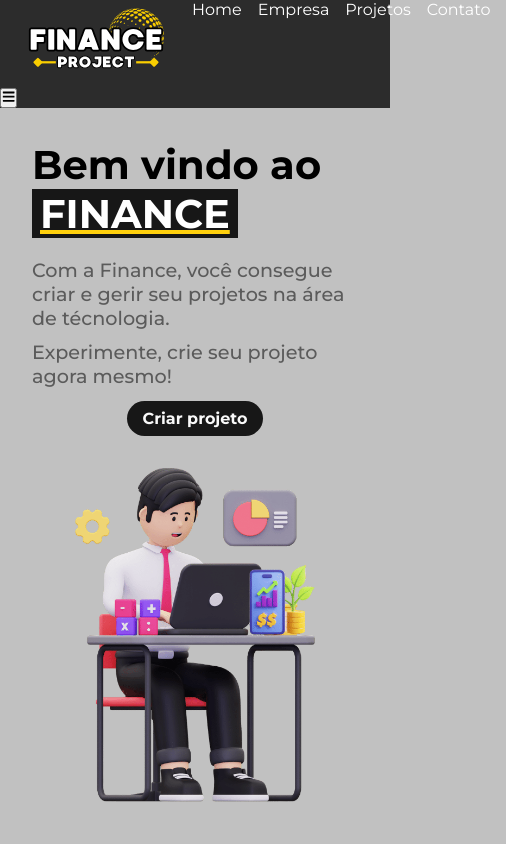
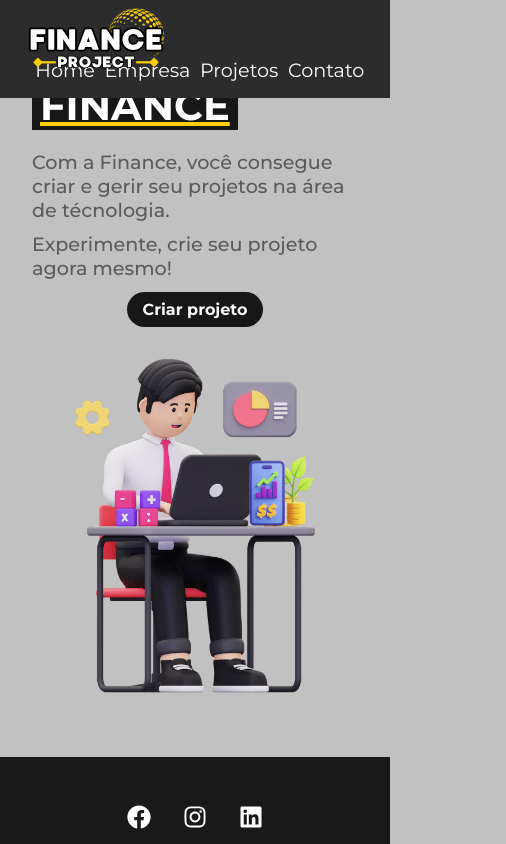
Before and after one commit to GSBarros17/pagina-react, a React (Create React App) app: page / in a window 390 px wide. Shown: the top 844 px of the page, 506 px wide, since content can reach past the window. Built offline with nearby package versions, Linux system fonts and the light colour scheme; the HTML template or start-up script is replaced by a standard one.

Commit message:
ajust css da navbar para ser responsivo

```diff
--- a/src/App.jsx
+++ b/src/App.jsx
@@ -7,7 +7,7 @@ import Projects from "./components/pages/Projects/Projects"
 import NewProjects from "./components/pages/NewProjects/NewProjects"
 
 import Container from "./components/layout/Container"
-import Navbar from "./components/layout/Navbar"
+import Navbar from "./components/layout/Nav"
 import Footer from "./components/layout/Footer"
 
 function App() {
--- a/src/components/layout/Navbar.jsx
+++ b/src/components/layout/Nav.jsx
@@ -1,10 +1,10 @@
 import { Link } from "react-router-dom"
 import { FaBars } from "react-icons/fa";
 import { useState, useEffect, useRef } from "react"
-import styles from "./Navbar.module.css"
+import styles from "./Nav.module.css"
 import logo from "../img/logo.svg"
 
-export default function Navbar(){
+export default function Nav(){
 
     const [hideNavbar, setHideNavbar] = useState("false")
 
@@ -33,8 +33,8 @@ export default function Navbar(){
     const navbarContainerRef = useRef(null)
 
     return (
-        <div className={styles.navbar}>
-            <section>
+        <div className={styles.navContainer}>
+            <section className={styles.headerMenu}>
                 <Link to="/" onClick={handleLinkClick}>
                     <img className={styles.logoNavbar} src={logo} alt="logo Finance Project" />
                 </Link>
@@ -42,18 +42,18 @@ export default function Navbar(){
                     <FaBars/>
                 </button>
             </section>
-            <nav>
+            <nav className={`${styles.navbar} ${!hideNavbar ? styles.navItensToggle : ''}`}>
                 <ul className={styles.list}>
-                    <li className={styles.item} onClick={handleLinkClick}>
+                    <li onClick={handleLinkClick}>
                         <Link to="/">Home</Link>
                     </li>
-                    <li className={styles.item} onClick={handleLinkClick}>
+                    <li onClick={handleLinkClick}>
                         <Link to="/Company">Empresa</Link>
                     </li>
-                    <li className={styles.item} onClick={handleLinkClick}>
+                    <li onClick={handleLinkClick}>
                         <Link to="/Projects">Projetos</Link>
                     </li>
-                    <li className={styles.item} onClick={handleLinkClick}>
+                    <li onClick={handleLinkClick}>
                         <Link to="/Contact">Contato</Link>
                     </li>
                 </ul>
--- /dev/null
+++ b/src/components/layout/Nav.module.css
@@ -0,0 +1,50 @@
+.navContainer{
+    position: fixed;
+    z-index: 1000;
+    top: 0;
+    width: 100%;
+}
+
+.headerMenu{
+    background-color: #2c2c2c;
+    width: 100%;
+    height: 5vh;
+}
+
+.logoNavbar{
+    width: 12em;
+    position: absolute;
+    padding: 0.5em 1em;
+}
+
+.menuBtn{
+    display: none;
+}
+
+.navbar{
+    display: flex;
+    justify-content: flex-end;
+    align-items: flex-end;
+    padding: 1em 1em;
+    background-color:#2c2c2c;
+}
+
+.list{
+    display: flex;
+}
+
+.list li{
+    font-size: 1.2em;
+    margin-right: 0.5em;
+    list-style: none;
+}
+
+.list a{
+    color: #ffffff;
+    text-decoration: none;
+}
+
+.list a:hover{
+    color: #FFD00D;
+    border-bottom: 1px solid #FFD00D;
+}
--- a/src/components/layout/Navbar.module.css
+++ /dev/null
@@ -1,31 +0,0 @@
-.logoNavbar{
-    width: 10em;
-    margin: 8px 16px;
-}
-
-.navbar{
-    display: flex;
-    justify-content: space-between;
-    background-color: #2c2c2c;
-}
-
-.list{
-    display: flex;
-    list-style: none;
-    align-items: center;
-}
-
-.item{
-    margin-right: 1rem;
-    white-space: nowrap
-}
-
-.item a{
-    color: #ffffff;
-    text-decoration: none;
-}
-
-.item a:hover{
-    color: #FFD00D;
-    border-bottom: 1px solid #FFD00D;
-}
```
